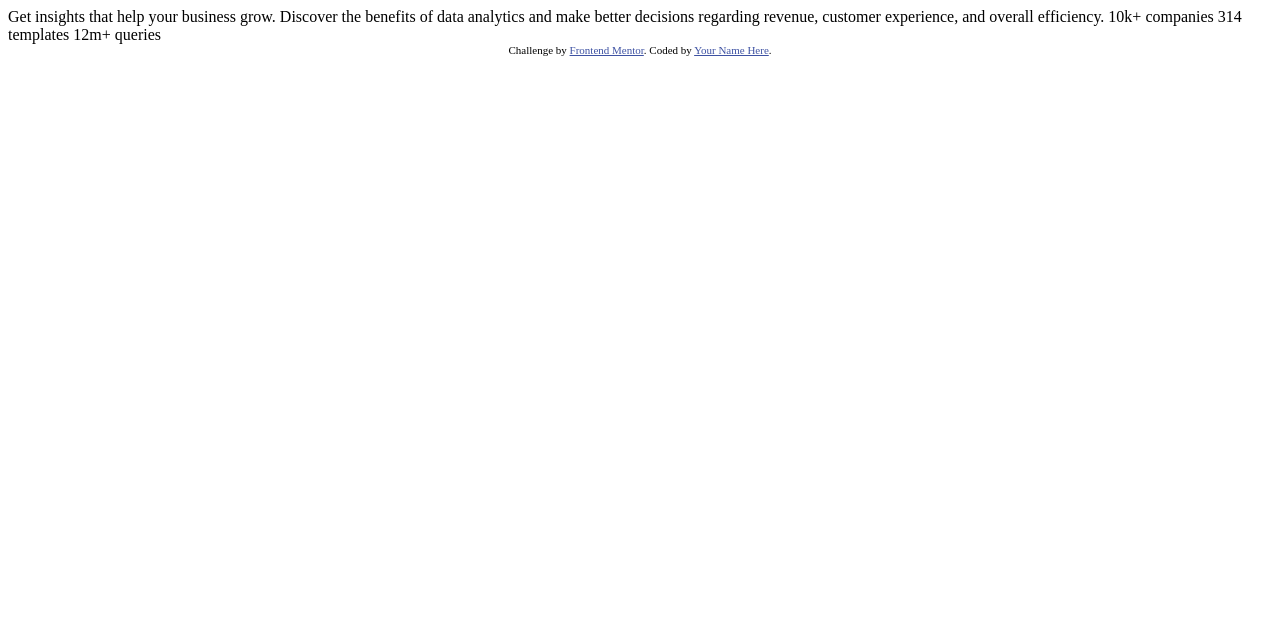
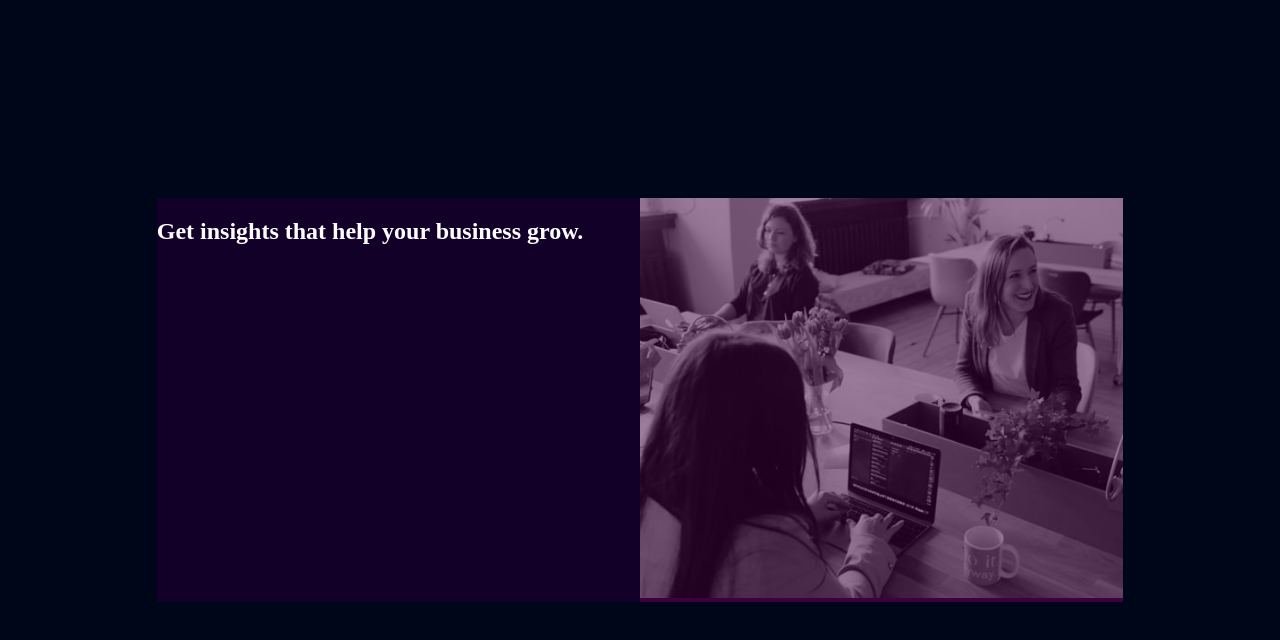
Before and after one commit to Enes-Karakulak/frontendAlistirma1, a plain HTML site: page index.html in a window 1280 px wide. Drawn offline with Linux system fonts and the light colour scheme.

Commit message:
taslak boxlar oluşturuldu resim eklendi

```diff
--- a/index.html
+++ b/index.html
@@ -12,11 +12,55 @@
   <style>
     .attribution { font-size: 11px; text-align: center; }
     .attribution a { color: hsl(228, 45%, 44%); }
+    body{
+      display: flex;
+      background-color: hsl(227, 100%, 5%);
+      min-height: 100vh; /* body height ını ekran büyüklüğü yap */
+      margin: 0;  /* tarayıının kenar boşluklarından kurtul */
+      align-items: center; /* dikey ortalar */
+      justify-content: center; /* yatay ortalar */
+      /*  */
+    }
+    section{
+      min-width: 70%;
+      background-color: hsl(266, 100%, 8%);
+      padding: 0;
+      margin: 0;
+    }
+    main{
+      width: 50%;
+      float: left;
+      padding: 0px;
+      margin: 0;
+    }
+    figure{
+      background-color: rgb(63, 0, 63);
+      width: 50%;
+      height: 100%;
+      float: right;
+      padding: 0;
+      margin: 0;
+    }
+    h1{
+      color: white;
+    }
   </style>
 </head>
 <body>
+  <section>
+    <main>
+      <h1>Get insights that help your business grow.</h1>
+    </main>
+    <figure>
+      <img src="images/image-header-desktop.jpg" alt="image-header-desktop"
+       style="max-width:100%;height:auto; opacity: 0.5;">
+    </figure>
+  </section>
 
-  Get insights that help your business grow.
+
+
+
+  <!-- Get insights that help your business grow.
 
   Discover the benefits of data analytics and make better decisions regarding revenue, customer
   experience, and overall efficiency.
@@ -28,6 +72,6 @@
   <div class="attribution">
     Challenge by <a href="https://www.frontendmentor.io?ref=challenge" target="_blank">Frontend Mentor</a>.
     Coded by <a href="#">Your Name Here</a>.
-  </div>
+  </div> -->
 </body>
 </html>
```
